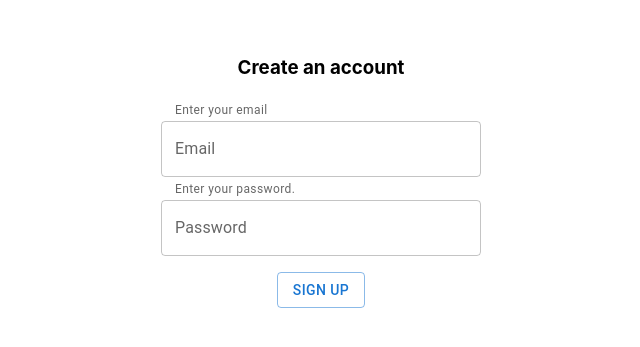
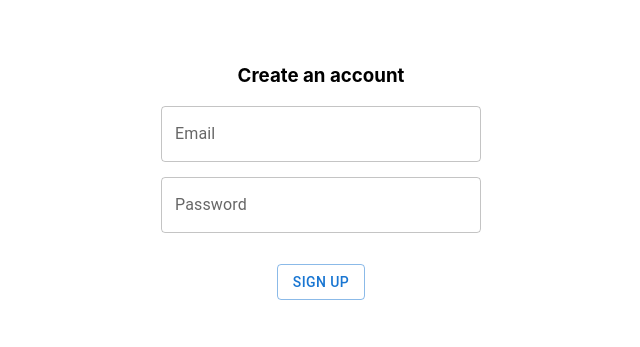
Before and after one commit to danie302/movies-list, a React (Create React App) app: page / in a window 1280 px wide. Shown: the part 227-574 px from the top of the page, without its empty margins (319-959 px from the left). Built offline with nearby package versions, Linux system fonts and the light colour scheme.

Commit message:
Add sign up form & validations

```diff
--- a/src/components/Signup.css
+++ b/src/components/Signup.css
@@ -10,6 +10,7 @@
   display: flex;
   flex-direction: column;
   width: 20rem;
+  gap: 15px;
 }
 .form button{
   align-self: center;
--- a/src/components/Signup.js
+++ b/src/components/Signup.js
@@ -1,33 +1,56 @@
-import { Button, FormControl, FormHelperText, Input, InputLabel, TextField } from "@mui/material";
+import { Button, FormControl, TextField } from "@mui/material";
 import React from "react";
+import { useForm } from "../hooks/useForm";
 import "./Signup.css";
 
 const Signup = () => {
+  const isNotEmpty = (value) => value.trim().length > 4;
+  const isEmail = (value) => value.includes("@");
 
-  const formSubmit = (e)=>{
+  const emailField = useForm(isEmail);
+  const passwordField = useForm(isNotEmpty);
+
+  const formSubmit = (e) => {
     e.preventDefault();
-  }
+    console.log(emailField.value, passwordField.value);
+    emailField.resetHandler();
+    passwordField.resetHandler();
+  };
+
+  const emailIsValid = emailField.hasError ? "Enter a valid email" : "Email";
+  const passwordIsValid = passwordField.hasError
+    ? "Password should have a least 4 characters"
+    : "Password";
+
   return (
-      <FormControl className='form'>
+    <FormControl className="form">
       <h3>Create an account</h3>
-        <form onSubmit={formSubmit} >
-          <FormHelperText id="my-helper-text-email">
-            Enter your email
-          </FormHelperText>
-          <TextField id="outlined-basic" label="Email" variant="outlined" type="email" />
-          <FormHelperText id="my-helper-text-password">
-            Enter your password.
-          </FormHelperText>
+      <form onSubmit={formSubmit}>
         <TextField
+          error={emailField.hasError}
+          id="outlined-basic"
+          label={emailIsValid}
+          variant="outlined"
+          type="email"
+          value={emailField.value}
+          onChange={emailField.valueChangeHandler}
+          onBlur={emailField.blurHandler}
+        />
+        <TextField
+          error={passwordField.hasError}
           id="outlined-password-input"
-            label="Password"
+          label={passwordIsValid}
           type="password"
           autoComplete="current-password"
+          value={passwordField.value}
+          onChange={passwordField.valueChangeHandler}
+          onBlur={passwordField.blurHandler}
         />
-          <Button type="submit" variant='outlined'>Sign up</Button>
+        <Button type="submit" variant="outlined">
+          Sign up
+        </Button>
       </form>
     </FormControl>
-
   );
 };
 
```
Lines whose indentation alone changed are shown as unchanged.
